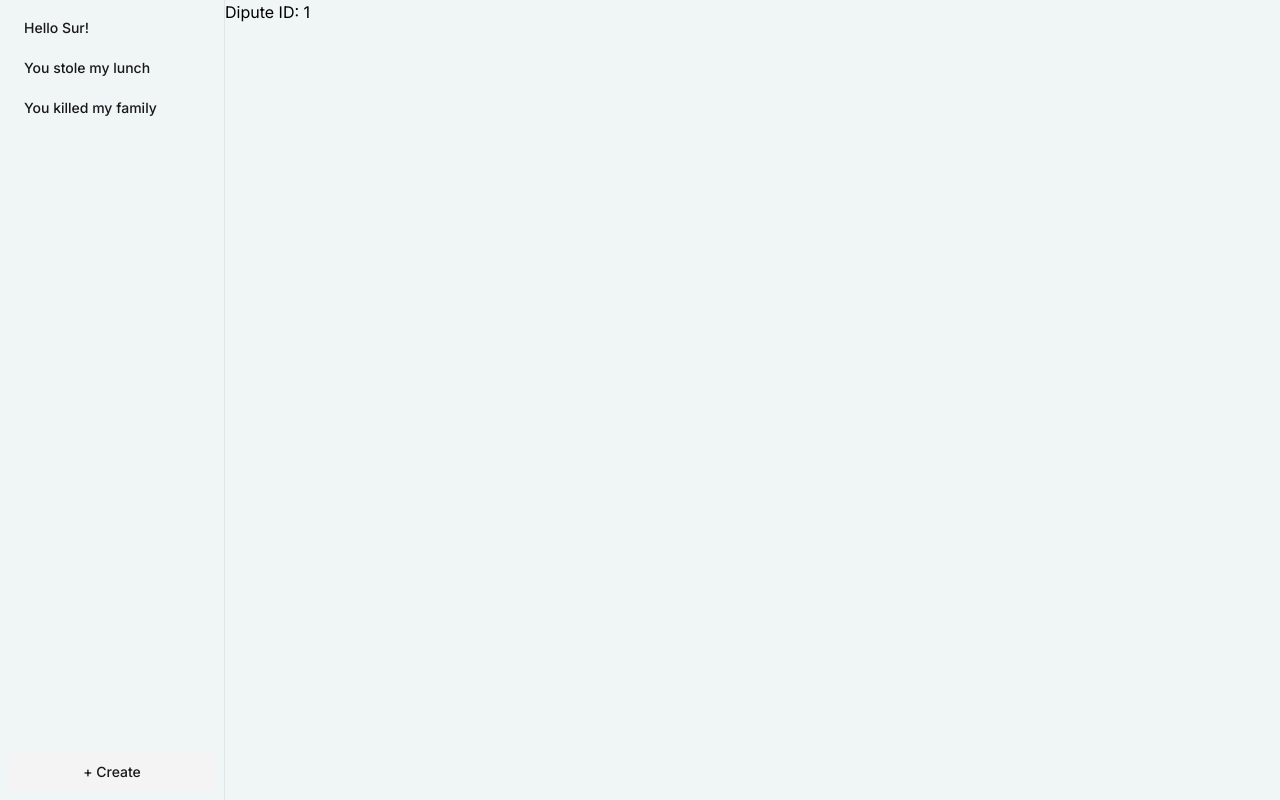
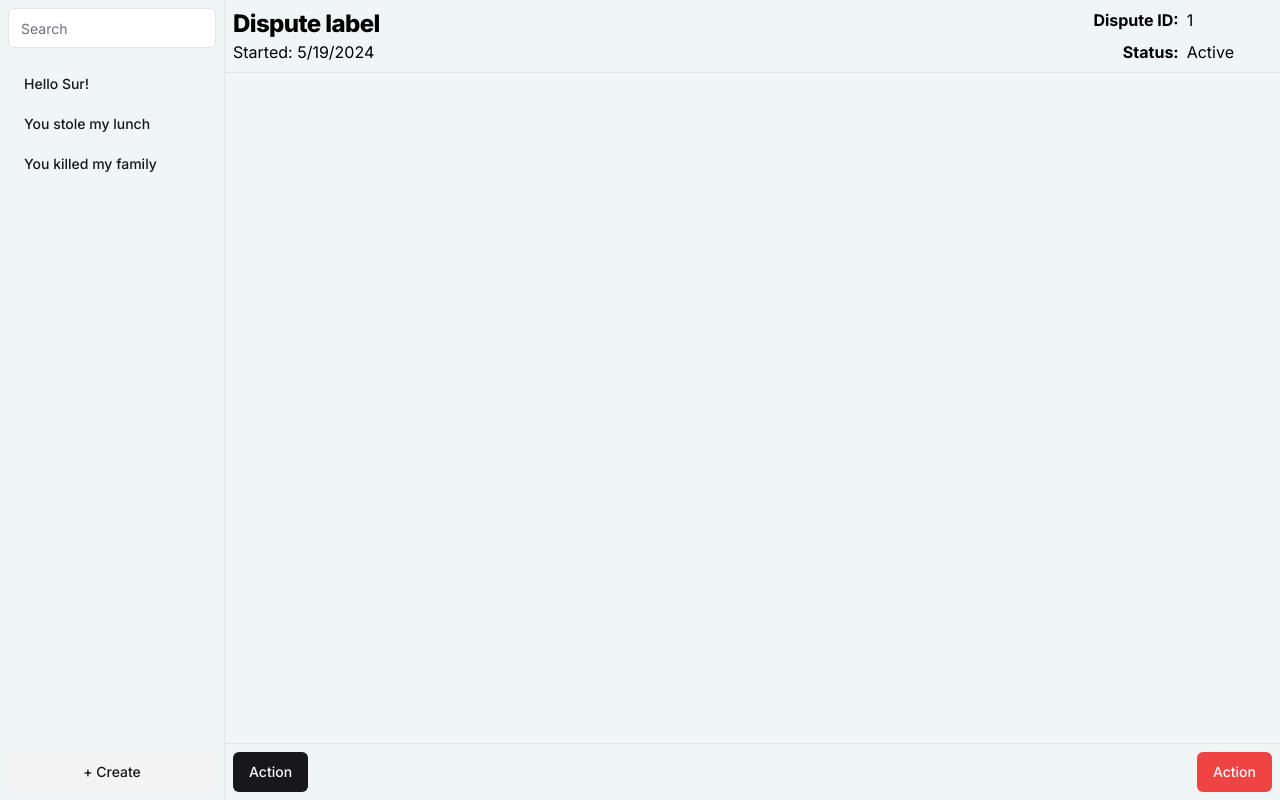
Before and after one commit to COS301-SE-2024/Dispute-Resolution-Engine, a Next.js app in the folder frontend/: page /disputes/1 in a window 1280 px wide. Built offline with nearby package versions, Linux system fonts and the light colour scheme.

Commit message:
feat: Dispute page

```diff
--- a/frontend/src/app/disputes/[id]/page.tsx
+++ b/frontend/src/app/disputes/[id]/page.tsx
@@ -1,3 +1,45 @@
+import { Button } from "@/components/ui/button";
+import { Separator } from "@/components/ui/separator";
+
+function DisputeHeader({
+  id,
+  label,
+  startDate,
+  status,
+}: {
+  id: string;
+  label: string;
+  startDate: Date;
+  status: string;
+}) {
+  return (
+    <header className="p-2 flex">
+      <div className="grow">
+        <h1 className="scroll-m-20 text-2xl font-extrabold tracking-tight lg:text-2xl">{label}</h1>
+        <span>Started: {startDate.toLocaleDateString()}</span>
+      </div>
+
+      <dl className="grid grid-cols-2 gap-2">
+        <dt className="text-right font-bold">Dispute ID: </dt>
+        <dd>{id}</dd>
+        <dt className="text-right font-bold">Status: </dt>
+        <dd>{status}</dd>
+      </dl>
+    </header>
+  );
+}
+
 export default function DisputePage({ params }: { params: { id: string } }) {
-  return <h1>Dipute ID: {params.id}</h1>;
+  return (
+    <div className="grow overflow-y-auto flex flex-col">
+      <DisputeHeader id={params.id} label="Dispute label" startDate={new Date()} status="Active" />
+      <Separator />
+      <main className="grow overflow-y-auto p-2"></main>
+      <Separator />
+      <footer className="p-2 flex justify-between">
+        <Button>Action</Button>
+        <Button variant="destructive">Action</Button>
+      </footer>
+    </div>
+  );
 }
--- a/frontend/src/app/disputes/layout.tsx
+++ b/frontend/src/app/disputes/layout.tsx
@@ -4,12 +4,13 @@ import "@/app/globals.css";
 import Link from "next/link";
 import { Button } from "@/components/ui/button";
 import { Separator } from "@/components/ui/separator";
+import { Input } from "@/components/ui/input";
 
 const inter = Inter({ subsets: ["latin"] });
 
 export const metadata: Metadata = {
-  title: "Create Next App",
-  description: "Generated by create next app",
+  title: "DRE Disputes",
+  description: "View and manage your disputes",
 };
 
 export default function RootLayout({
@@ -20,9 +21,11 @@ export default function RootLayout({
   return (
     <html lang="en">
       <body className={`${inter.className}`}>
-        <div className="flex h-full">
+        <div className="flex items-stretch h-full">
+          <div className="w-56 flex flex-col p-2 gap-4">
+            <Input placeholder="Search" />
             <nav>
-            <ul className=" w-56 p-2 flex flex-col h-full">
+              <ul>
                 <li>
                   <Button variant="link" asChild>
                     <Link href="/disputes/1">Hello Sur!</Link>
@@ -38,17 +41,17 @@ export default function RootLayout({
                     <Link href="/disputes/3">You killed my family</Link>
                   </Button>
                 </li>
-              <li className="mt-auto">
-                <Button variant="secondary" asChild>
+              </ul>
+            </nav>
+
+            <Button variant="secondary" className="mt-auto" asChild>
               <Link href="/disputes/create" className="w-full">
                 + Create
               </Link>
             </Button>
-              </li>
-            </ul>
-          </nav>
+          </div>
           <Separator orientation="vertical" />
-          <main className="grow">{children}</main>
+          {children}
         </div>
       </body>
     </html>
--- a/frontend/src/app/globals.css
+++ b/frontend/src/app/globals.css
@@ -7,12 +7,18 @@
     text-wrap: balance;
   }
 }
+* {
+  padding: 0;
+  margin: 0;
+}
 
+body, html {
+  width: 100%;
+  height: 100%;
+}
 
 body {
   background: #f0f5f6;
-  @apply h-screen;
-  /*background: #eee;*/
 }
 
 @media (prefers-color-scheme: dark) {
```
Lines whose indentation alone changed are shown as unchanged.
